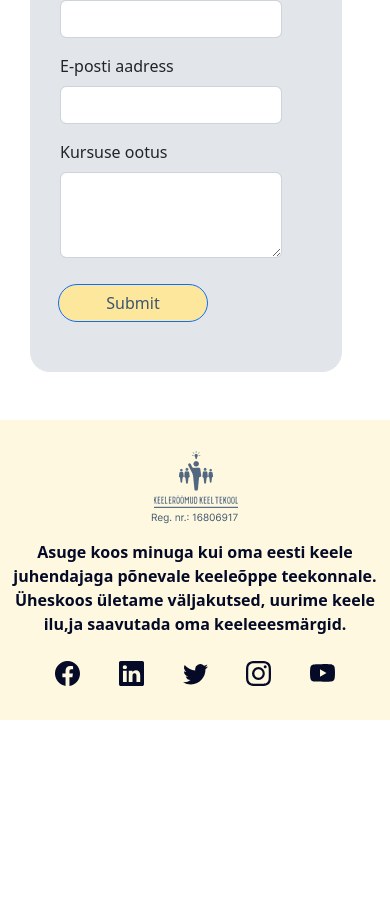
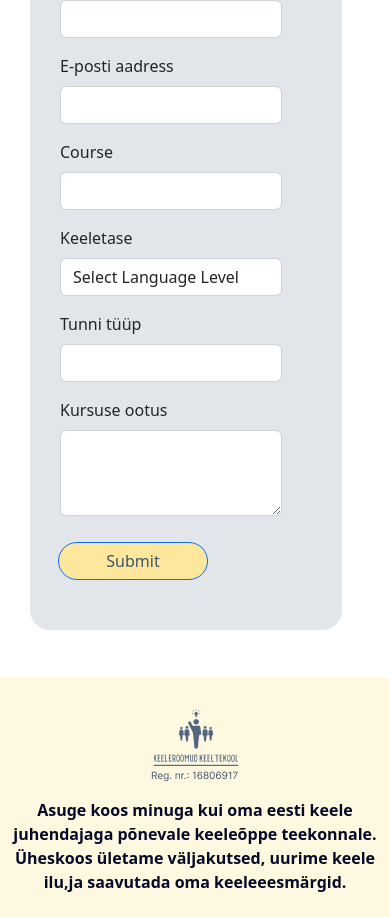
Before and after one commit to doyenify/mytutor, a React (Create React App) app: page /Contact in a window 390 px wide. Shown: the part 1248-2165 px from the top of the page. Before the commit the page ends 1968 px from the top, so only its background shows below. Built offline with nearby package versions, Linux system fonts and the light colour scheme.

Commit message:
contact and consultation

```diff
--- a/src/components/Consultation/Consultation.tsx
+++ b/src/components/Consultation/Consultation.tsx
@@ -1,29 +1,10 @@
 import React, { useState } from 'react';
 import { Button } from 'react-bootstrap';
 import { useTranslation } from 'react-i18next';
+import { InlineWidget } from "react-calendly";
 
 const Consultation = () => {
     const {t} = useTranslation();
-  const [formData, setFormData] = useState({
-    name: '',
-    email: '',
-    courses: '',
-    languageLevel: 'A1',
-    lessonType: '',
-    courseExpectation: '',
-  });
-
-  const handleChange = (e:any) => {
-    const { name, value } = e.target;
-    setFormData((prevData) => ({ ...prevData, [name]: value }));
-  };
-
-  const handleSubmit = (e:any) => {
-    e.preventDefault();
-    // Add your logic here to handle form submission
-    console.log('Form submitted:', formData);
-  };
-
   return (
     <>
     <div
@@ -31,59 +12,10 @@ const Consultation = () => {
     style={{paddingTop: "100px"}}>
     Book Consultation
     </div>
-    <div className="container d-flex justify-content-center align-items-center vh-100">
-    <div className="consultation-form p-4" style={{ backgroundColor: '#FCE79C', borderRadius: '10px' }}>
-    <form onSubmit={handleSubmit}>
-
-    <div className="row">
-            <label htmlFor="name" className="col-form-label">Name:</label>
-            <input type="text" name="name" value={formData.name} onChange={handleChange} className="form-control" required />
-    </div>
-
-    <div className="row">
-            <label htmlFor="name" className="col-form-label">Email:</label>
-            <input type="text" name="name" value={formData.name} onChange={handleChange} className="form-control" required />
-    </div>
-
-    <div className="row">
-            <label htmlFor="name" className="col-form-label">Courses:</label>
-            <input type="text" name="name" value={formData.name} onChange={handleChange} className="form-control" required />
-    </div>
-    <div className="row mb-3">
-            <label htmlFor="languageLevel" className="col-form-label">Language Level:</label>
-            <select name="languageLevel" value={formData.languageLevel} onChange={handleChange} className="form-select">
-              <option value="A1">A1</option>
-              <option value="A2">A2</option>
-              <option value="B1">B1</option>
-              <option value="B2">B2</option>
-              <option value="C1">C1</option>
-            </select>
-     </div>
-     <div className="row">
-            <label htmlFor="name" className="col-form-label">Lesson Type:</label>
-            <input type="text" name="name" value={formData.name} onChange={handleChange} className="form-control" required />
-    </div>
-    <div className="row">
-            <label htmlFor="name" className="col-form-label">Course Expectation:</label>
-            <input type="textarea"  name="name" value={formData.name} onChange={handleChange} className="form-control" required />
-    </div>
-    <Button
-             className=" col-2 send-btn submit"
-             style={{backgroundColor:"#3F556B",
-             marginLeft: "",
-             marginTop:"20px",
-             borderRadius: "50px",
-             color: "#ffffff",
-             width: "150px"}}
-             type="submit"
-             >
-             {t('Consult')}
-             </Button>
-    </form>
-    </div>
+    <div className="App">
+      <InlineWidget url="https://calendly.com/olagbemiifeoluwa" />
     </div>
     </>
   );
 };
-
 export default Consultation;
--- a/src/components/Contact/Contact.tsx
+++ b/src/components/Contact/Contact.tsx
@@ -4,7 +4,7 @@ import emailimg from '../../img/emailimg.png';
 import phoneimg from '../../img/phoneimg.png';
 import bankimg from '../../img/bankimg.png';
 
-import { Formik} from "formik";
+import { Formik } from 'formik';
 import * as yup from 'yup';
 import axios from 'axios';
 import { ToastContainer, toast } from "react-toastify";
@@ -15,6 +15,7 @@ const validationSchema = yup.object().shape({
   name: yup.string().required('Name is required'),
   email: yup.string().email('Invalid email').required('Email is required'),
   languageLevel: yup.string().required('Language Level is required'),
+  course: yup.string().required('Courses is required'),
   lessonType: yup.string().required('Lesson Type is required'),
   courseExpectation: yup.string().required('Message is required'),
 });
@@ -102,29 +103,72 @@ const Contact = () => {
                   initialValues={{
                     name: "",
                     email: "",
+                    course: "",
                     languageLevel: "",
                     lessonType: "",
                     courseExpectation: ""
 
                   }}
+                  onSubmit={(values, { setSubmitting, resetForm }) => {
 
-                  onSubmit={(values, { setSubmitting, resetForm }) => {
-                    axios.post('https://sheet.best/api/sheets/3d3daed8-f416-44c0-b33b-8da2fcce6814', values)
+
+                    const bodytodoyen = JSON.stringify({
+                        "sender":{
+                            "name":"KEELERÕÕMUD Website ",
+                            "email":"olagbemiifeolwa@gmail.com"
+                        },
+                        "to":[
+                            {
+                                "email":"tecfesc@gmail.com",
+
+                            }
+                        ],
+                        "subject":"KEELERÕÕMUD Service Requiry '{{params.services}}'",
+                        "htmlContent":`<html><head></head><body>
+                                        <h1>A new request on our services</h1>
+                                        <p>Student Name: {{params.name}}, requested a quote</p>
+                                        <p>Student Email: {{params.email}}</p>
+                                        <p>Student Course: {{params.phone}}</p>
+                                        <p>Student Language Level: {{params.services}}</p>
+                                        <p>Student Lesson Type: {{params.message}}</p>
+                                    </body></html>`,
+                        "params": {
+                            "name": values.name,
+                            "email": values.email,
+                            "course": values.course,
+                            "languageLevel": values.languageLevel,
+                            "lessonType": values.lessonType,
+                            "courseExpectation": values.courseExpectation
+                            }
+                        })
+                      console.log(values, "this is");
+                      axios.post('https://us-central1-doyenifypanelapi.cloudfunctions.net/app/contact-Message',  values)
+
                       .then(response => {
+                        axios.post("https://api.brevo.com/v3/smtp/email", bodytodoyen, {
+                      headers: {
+                          'accept': 'application/json',
+                          'api-key': process.env.REACT_APP_BREVO_API_KEY,
+                          'content-type': 'application/json'
+
+                      },
+
+                  }).then( response => console.log(response, "this body to doyen")).catch((brevoError) => console.log(brevoError))
                         console.log('loggin in', response);
                         setSubmitting(false);
                         resetForm();
                         resetForm();
-                      toast.success('We have received your message, We will get back to you shortly');
+                        toast.success('We have received your Message, We will get back to you shortly');
                       })
 
                       .catch(error => {
                         console.error('error submitting form', error);
                         setSubmitting(false);
-                      toast.error("Sorry we could not receive your message. Please check your connection and try again")
+                        toast.error("Sorry we could not receive your Message. Please check your connection and try again")
                       });
                       resetForm();
                     }}
+
 
                   validationSchema={validationSchema}
                 >
@@ -141,7 +185,7 @@ const Contact = () => {
                       onSubmit={handleSubmit}
                       className="row form-wrapper me-5"
                     >
-                      <div className="col-12 col-md-6">
+                      <div className="col-12 ">
                         <Form.Group
                           className="mb-3"
                           controlId="validationCustom01"
@@ -152,7 +196,7 @@ const Contact = () => {
                           <Form.Control
                             className="contact-input"
                             type="text"
-                            name="firstName"
+                            name="name"
                             value={values.name}
                             onChange={handleChange}
                             onBlur={handleBlur}
@@ -185,19 +229,68 @@ const Contact = () => {
                         </Form.Group>
                       </div>
                       <div className="col-12">
-                        <Form.Group
-                          className="mb-3"
-                          controlId="validationCustom01"
-                        >
-                          <Form.Label className="input-label">
-                            {t('Course Expectation')}
-                          </Form.Label>
+
+    <Form.Group className="mb-3" controlId="lessonType">
+    <Form.Label className="input-label">{t('Course')}</Form.Label>
     <Form.Control
       className="contact-input"
-                            as="textarea"
+      type="text"
+      name="course"
+      value={values.course}
+      onChange={handleChange}
+      onBlur={handleBlur}
+      isInvalid={!!errors.course}
+    />
+    <Form.Control.Feedback type="invalid">
+      {errors.course}
+    </Form.Control.Feedback>
+  </Form.Group>
+    <Form.Group className="mb-3" controlId="languageLevel">
+    <Form.Label className="input-label">{t('Language Level')}</Form.Label>
+    <Form.Control
+      className="contact-input"
+      as="select"
+      name="languageLevel"
+      value={values.languageLevel}
+      onChange={handleChange}
+      onBlur={handleBlur}
+      isInvalid={!!errors.languageLevel}
+    >
+      <option value="" disabled>Select Language Level</option>
+      <option value="A1">A1</option>
+      <option value="A2">A2</option>
+      <option value="B1">B1</option>
+      <option value="B2">B2</option>
+      <option value="C1">C1</option>
+    </Form.Control>
+    <Form.Control.Feedback type="invalid">
+      {errors.languageLevel}
+    </Form.Control.Feedback>
+  </Form.Group>
+
+  <Form.Group className="mb-3" controlId="lessonType">
+    <Form.Label className="input-label">{t('Lesson Type')}</Form.Label>
+    <Form.Control
+      className="contact-input"
+      type="text"
+      name="lessonType"
+      value={values.lessonType}
+      onChange={handleChange}
+      onBlur={handleBlur}
+      isInvalid={!!errors.lessonType}
+    />
+    <Form.Control.Feedback type="invalid">
+      {errors.lessonType}
+    </Form.Control.Feedback>
+  </Form.Group>
+  <Form.Group className="mb-3" controlId="validationCustom01">
+    <Form.Label className="input-label">{t('Course Expectation')}</Form.Label>
+    <Form.Control
+      className="contact-input"
+      as="textarea"  // Change this line
       placeholder=""
       rows={3}
-                            name="message"
+      name="courseExpectation"
       value={values.courseExpectation}
       onChange={handleChange}
       onBlur={handleBlur}
--- a/src/components/Home/home.css
+++ b/src/components/Home/home.css
@@ -6,6 +6,8 @@
 .coursessection {
     margin-top: 125px;
 }
+
+
 
 @media screen and (max-width: 640px) {
     .coursessection {
```
Also changed, not shown: package.json (+4 -3 lines), src/components/Home/Home.tsx (+7 -9 lines), 1 other file (tests, documents, lock files or other folders). Lines whose indentation alone changed are shown as unchanged.
